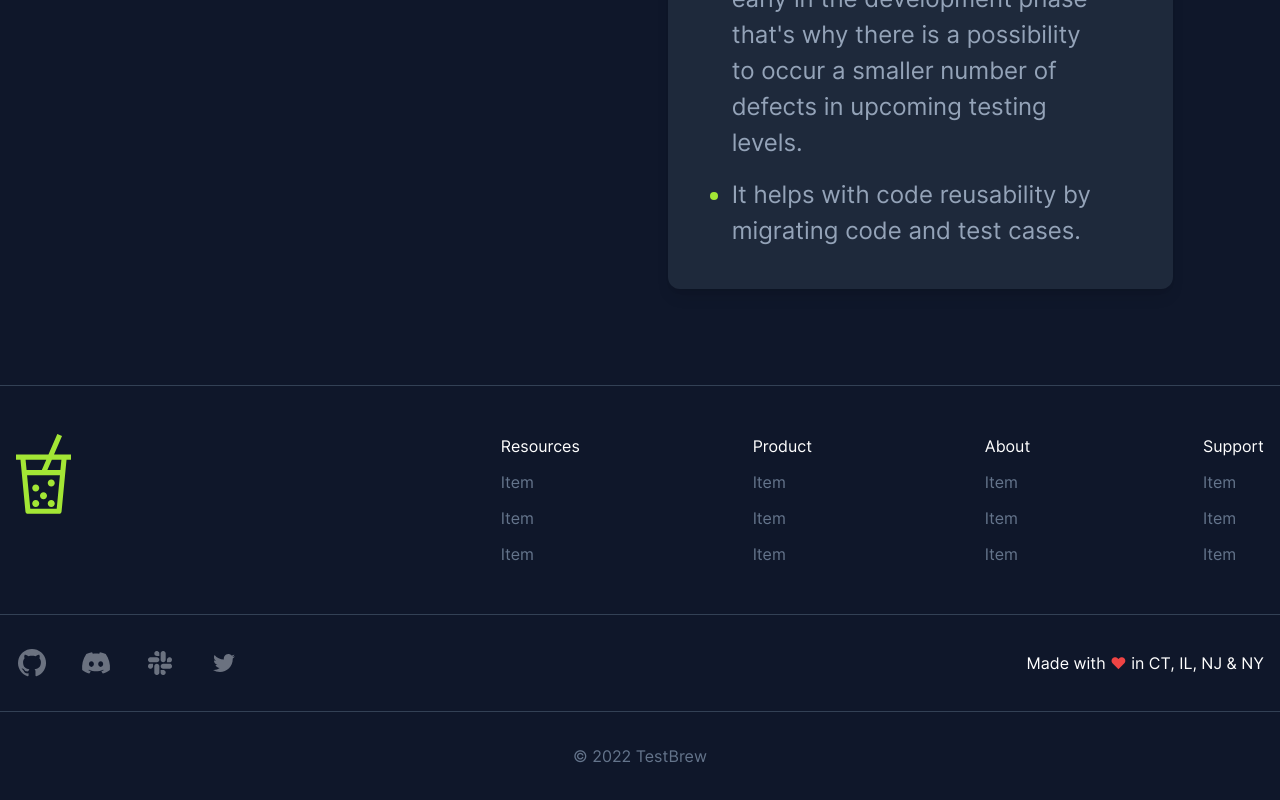
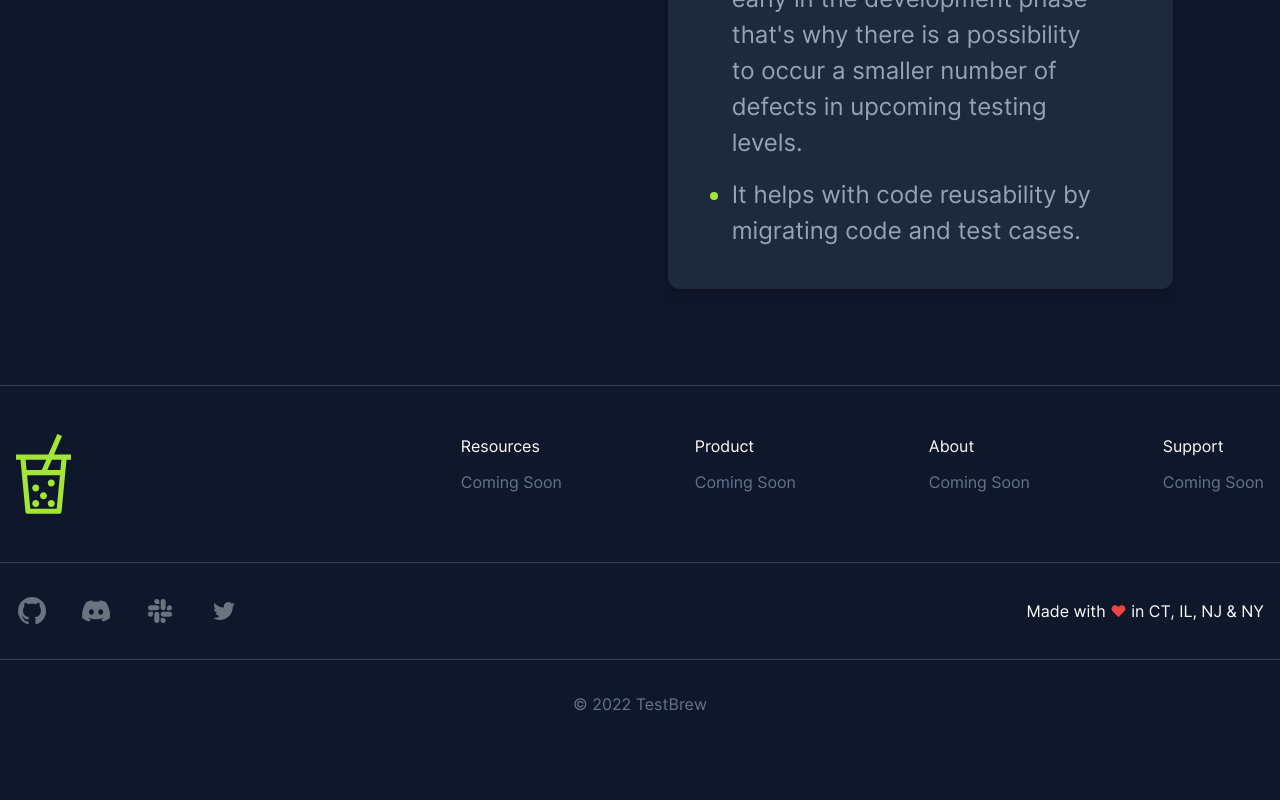
Before and after one commit to Team5-Capstone/capstone, a React app: page / in a window 1280 px wide. Shown: the part 3216-4016 px from the top of the page. After the commit the page ends 3964 px from the top, so only its background shows below. Built offline with nearby package versions, Linux system fonts and the light colour scheme.

Commit message:
replace items in footer for coming soon

```diff
--- a/client/components/Footer.js
+++ b/client/components/Footer.js
@@ -15,13 +15,7 @@ const Footer = ({ handleClick }) => (
             Resources
           </Link>
           <Link className='m-0 p-0 text-slate-500' to='#' onClick={handleClick}>
-            Item
-          </Link>
-          <Link className='m-0 p-0 text-slate-500' to='#' onClick={handleClick}>
-            Item
-          </Link>
-          <Link className='m-0 p-0 text-slate-500' to='#' onClick={handleClick}>
-            Item
+            Coming Soon
           </Link>
         </div>
         <div className='flex flex-col gap-y-3'>
@@ -29,13 +23,7 @@ const Footer = ({ handleClick }) => (
             Product
           </Link>
           <Link className='m-0 p-0 text-slate-500' to='#' onClick={handleClick}>
-            Item
-          </Link>
-          <Link className='m-0 p-0 text-slate-500' to='#' onClick={handleClick}>
-            Item
-          </Link>
-          <Link className='m-0 p-0 text-slate-500' to='#' onClick={handleClick}>
-            Item
+            Coming Soon
           </Link>
         </div>
         <div className='flex flex-col gap-y-3'>
@@ -43,13 +31,7 @@ const Footer = ({ handleClick }) => (
             About
           </Link>
           <Link className='m-0 p-0 text-slate-500' to='#' onClick={handleClick}>
-            Item
-          </Link>
-          <Link className='m-0 p-0 text-slate-500' to='#' onClick={handleClick}>
-            Item
-          </Link>
-          <Link className='m-0 p-0 text-slate-500' to='#' onClick={handleClick}>
-            Item
+            Coming Soon
           </Link>
         </div>
         <div className='flex flex-col gap-y-3'>
@@ -57,13 +39,7 @@ const Footer = ({ handleClick }) => (
             Support
           </Link>
           <Link className='m-0 p-0 text-slate-500' to='#' onClick={handleClick}>
-            Item
-          </Link>
-          <Link className='m-0 p-0 text-slate-500' to='#' onClick={handleClick}>
-            Item
-          </Link>
-          <Link className='m-0 p-0 text-slate-500' to='#' onClick={handleClick}>
-            Item
+            Coming Soon
           </Link>
         </div>
       </div>
```
